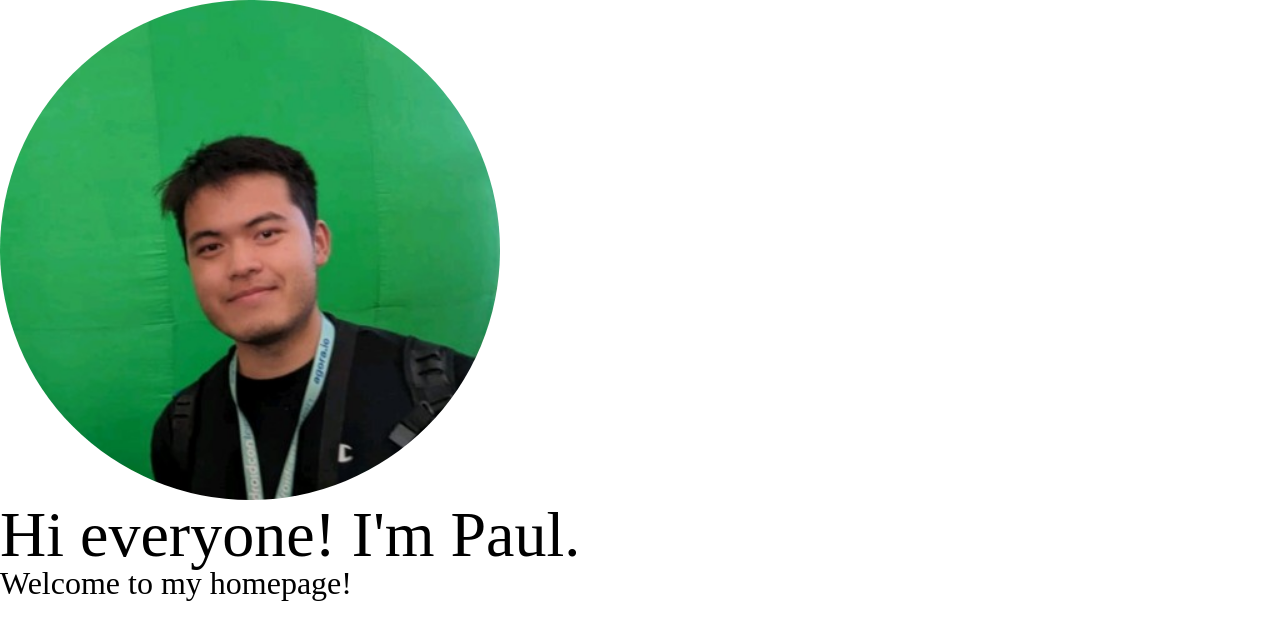
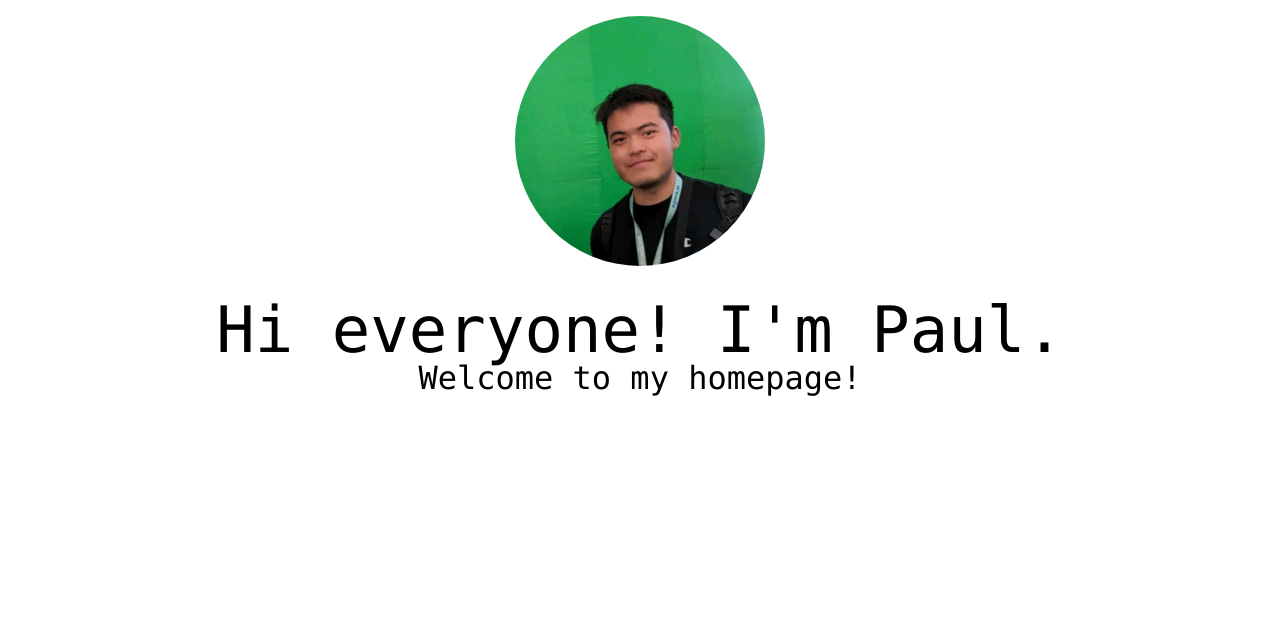
Before and after one commit to paulpan05/personal-website-minified, a Next.js app: page / in a window 1280 px wide. Shown: the top 640 px of the page. Built offline with nearby package versions, Linux system fonts and the light colour scheme.

Commit message:
Added header implementation.

```diff
--- a/assets/css/globals.scss
+++ b/assets/css/globals.scss
@@ -1,3 +1,7 @@
+body {
+  font-family: "Lucida Console", "Courier New", monospace;
+}
+
 h1 {
   font-size: 4rem;
 }
--- a/components/Header/index.module.scss
+++ b/components/Header/index.module.scss
@@ -1,3 +1,18 @@
+.header {
+  display: flex;
+  flex-direction: column;
+  padding: 1em;
+}
+
+.header > * {
+  align-self: center;
+}
+
+.header > *:nth-child(2) {
+  padding-top: .5em;
+}
+
 .profile-image {
+  vertical-align: middle;
   border-radius: 50%;
 }
--- a/components/Header/index.tsx
+++ b/components/Header/index.tsx
@@ -4,11 +4,11 @@ import styles from './index.module.scss'
 
 const Header: NextComponentType = () => {
   return (
-    <>
-      <Image src='/image/profile_picture.jpg' alt='Profile Picture' className={styles['profile-image']} width={500} height={500} />
+    <div className={styles['header']}>
+      <Image src='/image/profile_picture.jpg' alt='Profile Picture' className={styles['profile-image']}  width={250} height={250}/>
       <h1>Hi everyone! I&apos;m Paul.</h1>
       <h2>Welcome to my homepage!</h2>
-    </>
+    </div>
   );
 }
 
```
